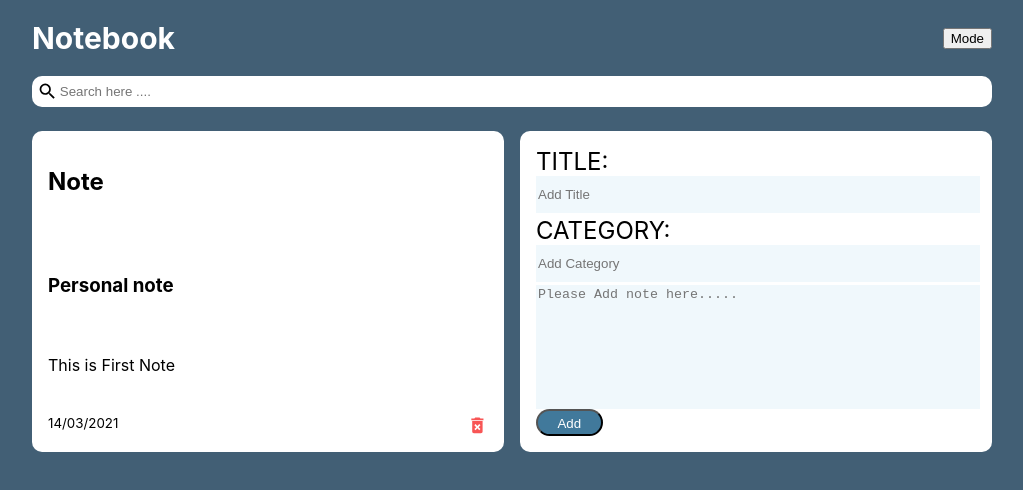
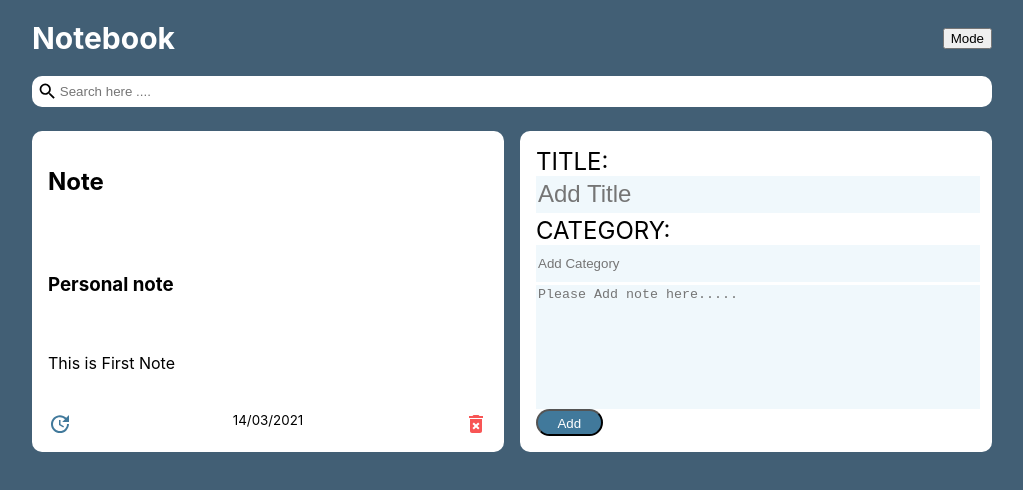
Before and after one commit to kagame8732/Note-App, a React (Create React App) app: page / in a window 1280 px wide. Shown: the top 490 px of the page, without its empty margins (128-1151 px from the left). Built offline with nearby package versions, Linux system fonts and the light colour scheme.

Commit message:
Update button

```diff
--- a/src/components/AddNote.js
+++ b/src/components/AddNote.js
@@ -7,6 +7,14 @@ const AddNote = ({ handleAddNote }) => {
     const handleTitle = (e) => {
         setNoteTitle(e.target.value)
     }
+
+    // var alphaExp = /^[a-zA-Z]+$/;
+    // if (.match(alphaExp)) {
+    //     setNoteTitle()
+    // }
+    // else {
+    //     alert("Please enter only alphabets");
+    // }
 
     const [noteCategory, setNoteCategory] = useState('');
     const handleCategory = (e) => {
@@ -32,9 +40,9 @@ const AddNote = ({ handleAddNote }) => {
     }
     return <div className="note new">
         <label for="title" id="title">TITLE:</label>
-        <input type="title" className="title" value={noteTitle} onChange={handleTitle} placeholder="Add Title" required />
+        <input type="text" id="title" className="title" value={noteTitle} onChange={handleTitle} placeholder="Add Title" required />
         <label for="category" id="category">CATEGORY:</label>
-        <input type="category" className="category" value={noteCategory} onChange={handleCategory} placeholder="Add Category" required />
+        <input type="text" className="category" value={noteCategory} onChange={handleCategory} placeholder="Add Category" required />
         <textarea rows="8" cols="10" placeholder="Please Add note here....."
             value={noteText} onChange={handleChange}></textarea>
         <div className="note-footer">
--- a/src/components/Note.js
+++ b/src/components/Note.js
@@ -1,15 +1,16 @@
 import { MdDeleteForever } from "react-icons/md";
+import { MdUpdate } from "react-icons/md"
 
 const Note = ({ id, title, category, text, date, handleDeleteNote }) => {
     return <div className="note">
         <h2>{title}</h2>
         <h3>{category}</h3>
         <span>{text}</span>
+        <div className="note-footer">
+            <MdUpdate className="update-icon" size="1.5em" />
+            <small>{date}</small>
+            <MdDeleteForever onClick={() => handleDeleteNote(id)} className="delete-icon" size="1.5em" />
 
-
-        <div className="note-footer">
-            <small>{date}</small>
-            <MdDeleteForever onClick={() => handleDeleteNote(id)} className="delete-icon" size="1.3em" />
         </div>
     </div>
 }
--- a/src/index.css
+++ b/src/index.css
@@ -60,7 +60,6 @@ code {
 
 .note.new {
   background-color: #ffffff;
-  /* padding: 5px; */
 }
 
 textarea {
@@ -101,7 +100,6 @@ textarea:focus {
   flex-direction: column;
   justify-content: space-between;
   white-space: pre-wrap;
-  /* width: 100%; */
 }
 
 .note-footer {
@@ -113,6 +111,10 @@ textarea:focus {
 .delete-icon {
   cursor: pointer;
   color: #f85555;
+}
+.update-icon {
+  cursor: pointer;
+  color: #41799b;
 }
 
 .search {
```
Also changed, not shown: src/components/Update.js (added, +13 -0 lines).
